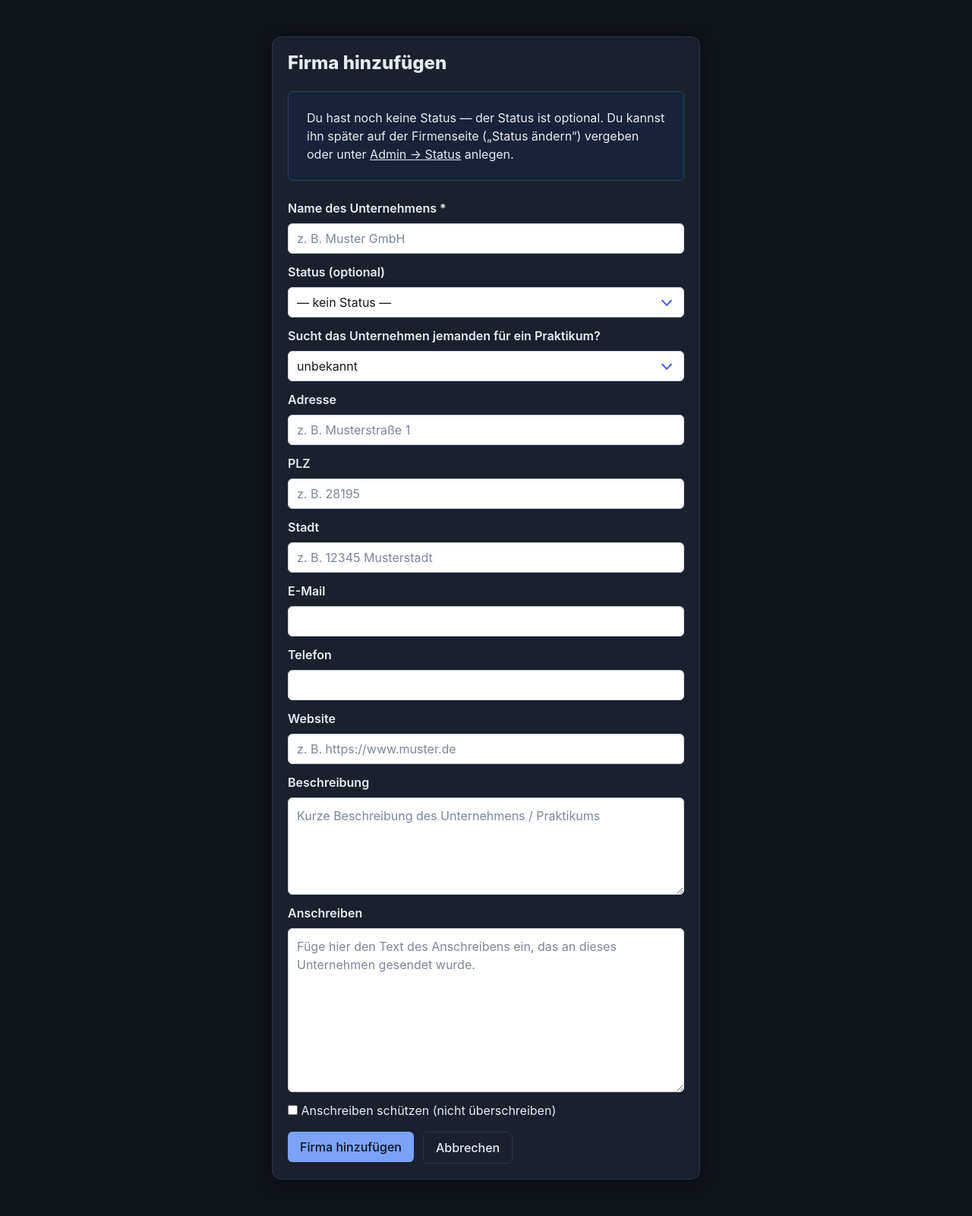
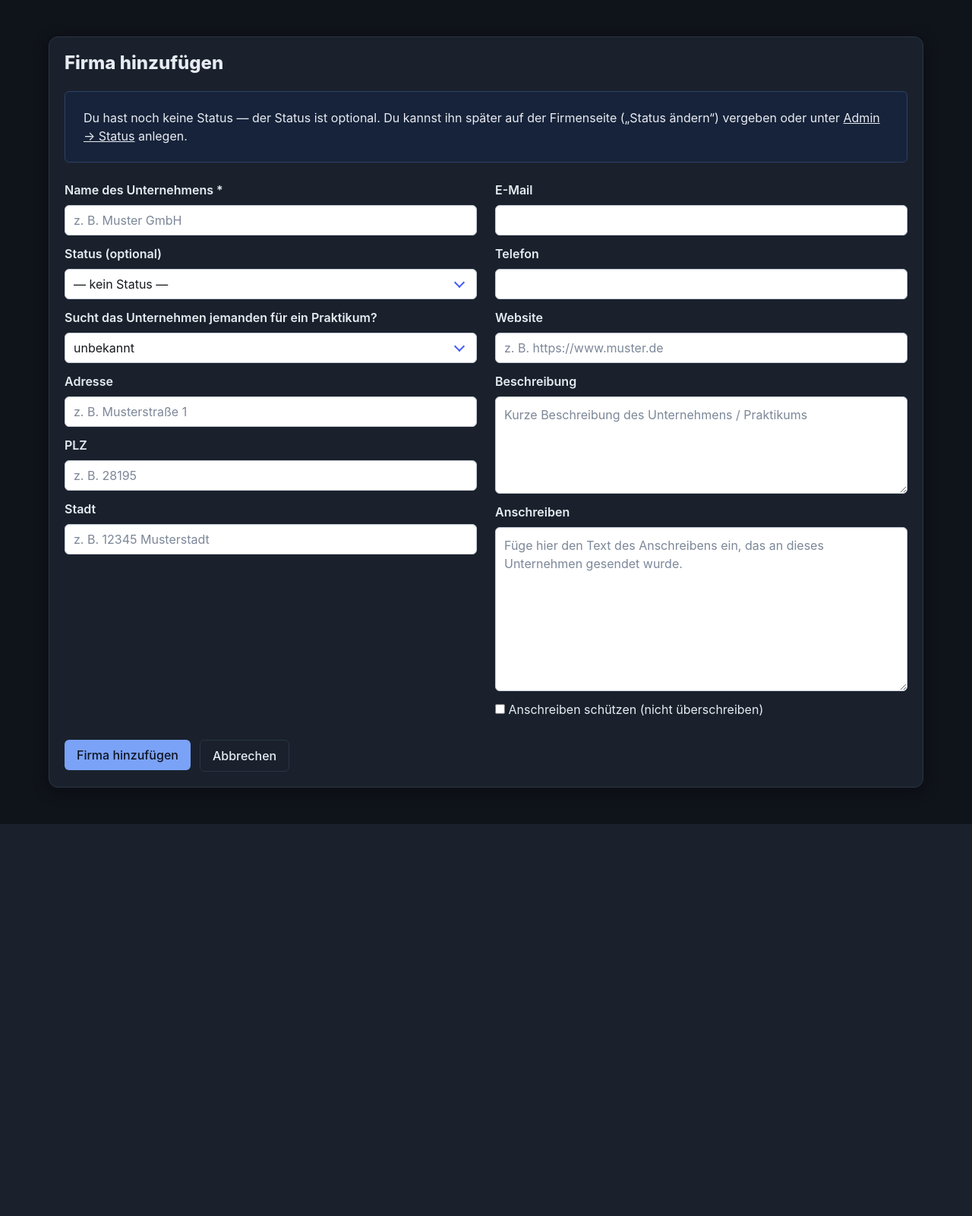
Before and after one commit to lejo-bit/seiri, a Flask app: page /companies/new in a window 1280 px wide. Shown: the part 53-1654 px from the top of the page at 76% size. After the commit the page ends 1138 px from the top, so only its background shows below. Run offline with Flask 3, Linux system fonts and the light colour scheme; data comes from the database, SQL or seed files in the repository; data that the repository does not hold is empty; some libraries are stand-ins or nearby versions.

Commit message:
2 Columns Table on Add Company

```diff
--- a/templates/company_form.html
+++ b/templates/company_form.html
@@ -8,7 +8,7 @@
 
 {% block content %}
 <div class="columns is-centered">
-  <div class="column is-half">
+  <div class="column">
     <div class="box">
       <h1 class="title is-4">{{ 'Firma bearbeiten' if is_edit else 'Firma hinzufügen' }}</h1>
 
@@ -22,6 +22,8 @@
 
       <form method="post">
         <input type="hidden" name="csrf_token" value="{{ csrf_token() }}">
+        <div class="columns">
+          <div class="column">
             <div class="field">
               <label class="label" for="name">Name des Unternehmens *</label>
               <div class="control">
@@ -93,7 +95,9 @@
                        placeholder="z. B. 12345 Musterstadt">
               </div>
             </div>
+          </div>
 
+          <div class="column">
             <div class="field">
               <label class="label" for="email">E-Mail</label>
               <div class="control">
@@ -144,6 +148,8 @@
                 Anschreiben schützen (nicht überschreiben)
               </label>
             </div>
+          </div>
+        </div>
 
         <div class="field is-grouped mt-4">
           <div class="control">
```
Lines whose indentation alone changed are shown as unchanged.
